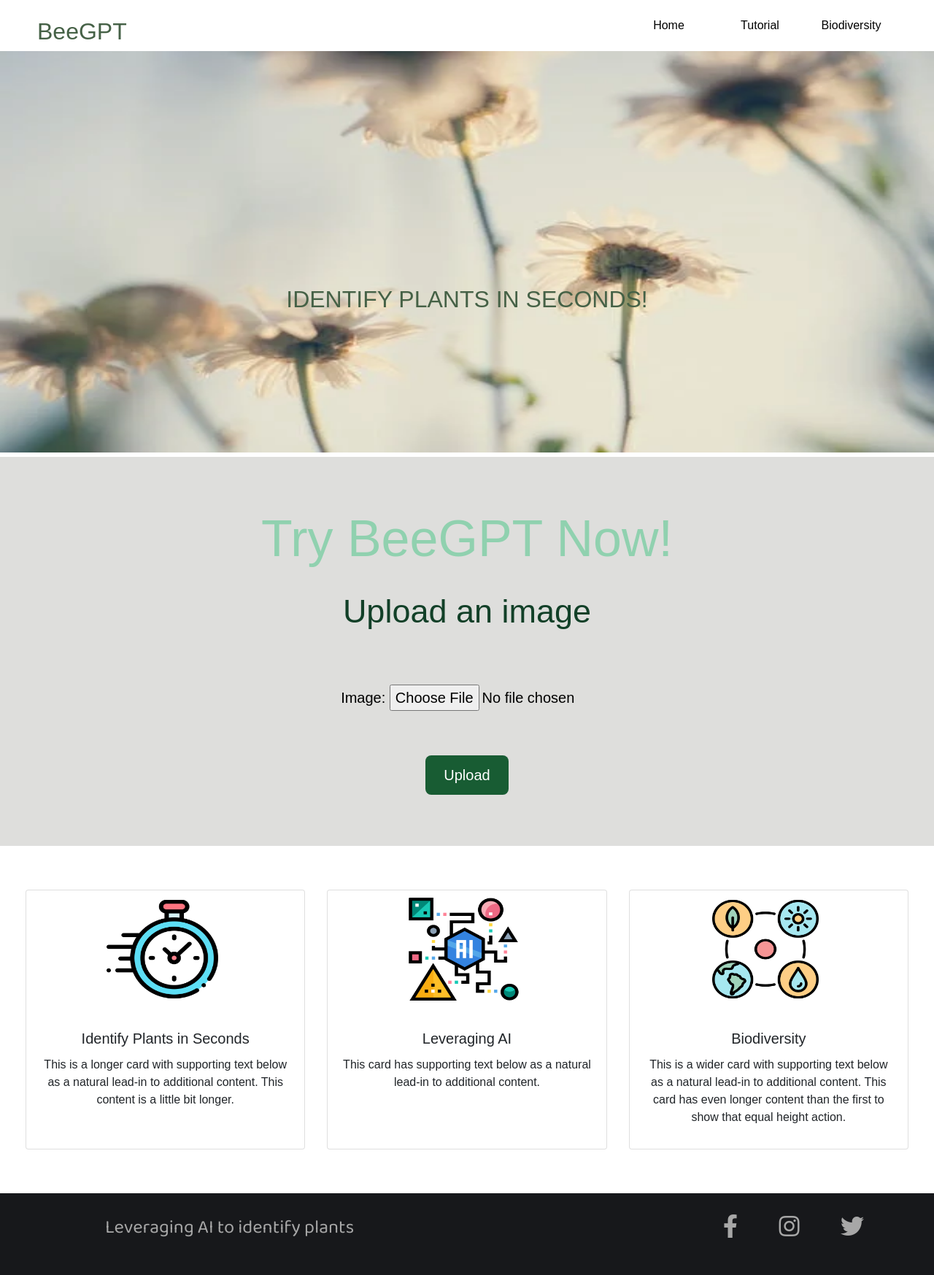
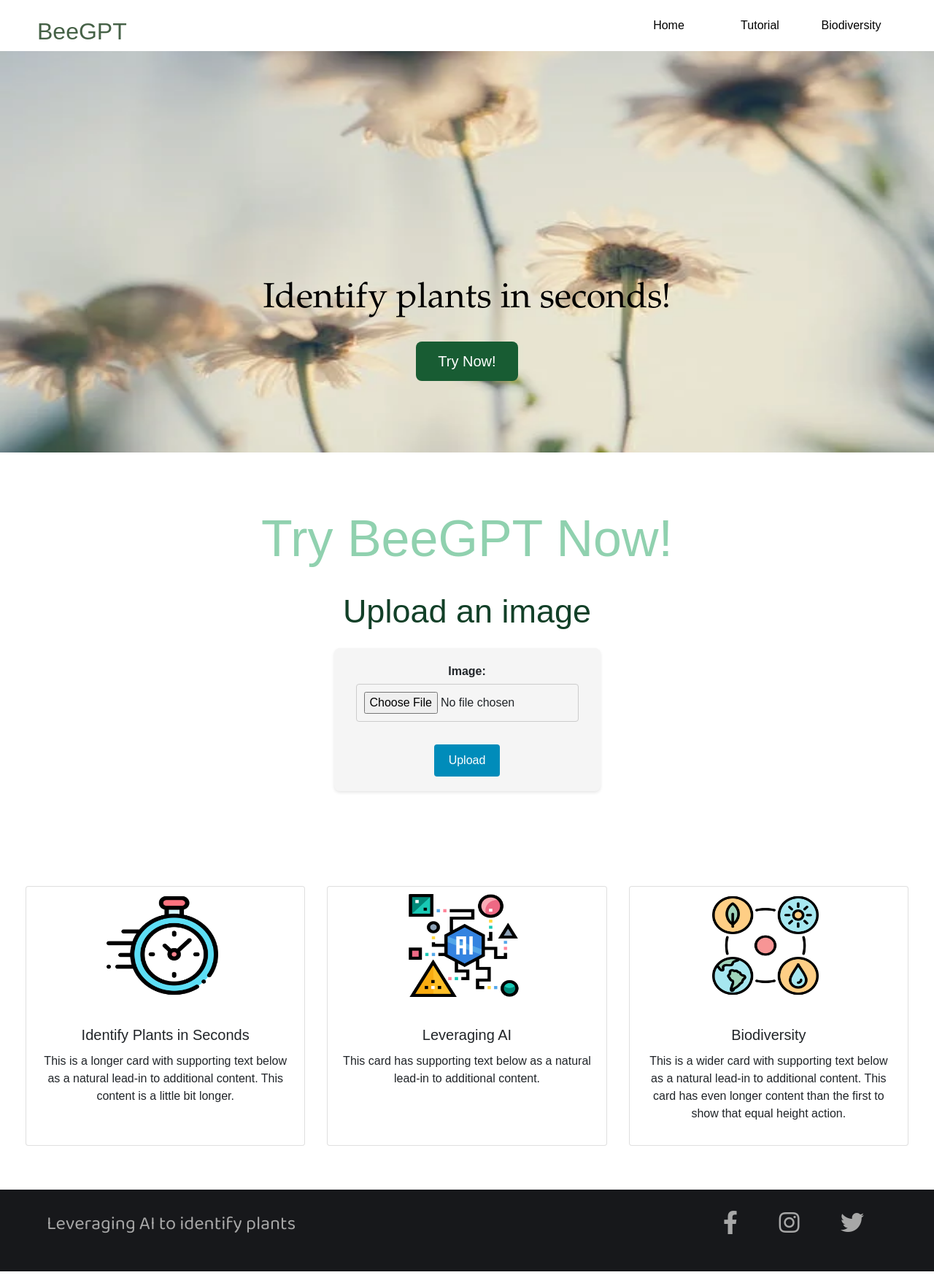
Before and after one commit to usman367/BeeGPTWebsite, a Django app: page / in a window 1280 px wide. Shown: the whole page at 73% size. Run offline with Django 4.2, Linux system fonts and the light colour scheme; some libraries are stand-ins or nearby versions; some web fonts are replaced.

Commit message:
Updated home page

```diff
--- a/plant_identifier/static/css/styles.css
+++ b/plant_identifier/static/css/styles.css
@@ -58,6 +58,7 @@
 /* For when the pointer is on the navbar */
 .navbar-links:hover {
   color: #80e08d;
+  text-decoration: none;
   transition: all 0.3s ease;/* Wait a bit and then change the color */
   /*This transition is also then needed in the navbar_links to make it work*/
 }
@@ -75,23 +76,48 @@
   height: 100%;
 }
 
+.image-container-content{
+  display: flex;
+  flex-direction: column;
+  justify-content: center;
+  align-items: center;
+}
+
 .overlay-text {
   margin-top: 65px;
   position: absolute;
   top: 50%;
   left: 50%;
   transform: translate(-50%, -50%);
-  color: #456146;
-  padding: 4px 8px;
-  font-size: 30px;
+  color: #000000;
+  padding: 0px 0px;
+  font-family: Garamond, serif;
   text-align: center;
-  font-size: 2rem;
+  font-size: 3rem;
   /* background-color: #000000; */ /* text background removed for now*/
+}
+
+.image-container-btn{
+    color: #FFFFFF;
+    font-size: 20px;
+    outline: none;
+    border: none;
+    border-radius: 8px;
+    cursor: pointer;
+    background: #185c33;
+    padding: 12px 30px;
+    position: absolute;
+    margin-bottom: 250px;
+}
+
+.image-container-btn:hover {
+  color: #FFFFFF;
+  text-decoration: none;
 }
 
 /*Upload an image Section*/
 .main {
-  background: #dededc;
+  background: #FFFFFF;
   padding: 70px 0;
 }
 
@@ -123,23 +149,42 @@
 }
 
 .main-form {
-    margin-top: 50px;
-    margin-left: 100px;
-    color: #000000;
-    font-size: 20px;
+  max-width: 600px;
+  margin: auto;
+  padding: 20px;
+  background-color: #f5f5f5;
+  border-radius: 8px;
+  box-shadow: 0 2px 4px rgba(0, 0, 0, 0.1);
+}
+
+.main-form input[type="text"],
+.main-form input[type="file"],
+.main-form textarea {
+  width: calc(100% - 20px); /* Adjusts based on padding */
+  padding: 10px;
+  margin-bottom: 15px;
+  border: 1px solid #ccc;
+  border-radius: 4px;
+}
+
+.main-form label {
+  display: block;
+  margin-bottom: 5px;
+  font-weight: bold;
 }
 
 .upload-btn {
-    color: #FFFFFF;
-    font-size: 20px;
-    border: none;
-    border-radius: 8px;
-    cursor: pointer;
-    background: #185c33;
-    margin-top: 40px;
-    margin-right: 100px;
-    padding: 12px 25px;
-    outline: none;
+  background-color: #008cba;
+  color: white;
+  padding: 10px 20px;
+  border: none;
+  border-radius: 4px;
+  cursor: pointer;
+  font-size: 16px;
+}
+
+.upload-btn:hover {
+  background-color: #007ba7;
 }
 
 .extra-info{
@@ -152,7 +197,6 @@
     height: 40%;
     margin: 10px 0px 20px 110px;
 }
-
 
 .footer {
   background-color: #17181b;
@@ -171,7 +215,6 @@
 }
 
 .footer-description {
-  margin-left: 80px;
   font-family: "Baloo Da 2", serif;
   font-size: 1.6rem;
   color: #a7a7a7;
--- a/plant_identifier/templates/image_upload/home.html
+++ b/plant_identifier/templates/image_upload/home.html
@@ -41,10 +41,13 @@
     <!-- Intro Section -->
     <div class="image-container">
         <img src="{% static 'images/image1.webp' %}" alt="image">
-        <div class="overlay-text">IDENTIFY PLANTS IN SECONDS!</div>
+        <div class="image-container-content">
+            <div class="overlay-text">Identify plants in seconds!</div>
+            <a class="image-container-btn" href="#main-section">Try Now!</a>
+        </div>
     </div>
     <!-- Upload an image Section -->
-    <div class="main" id="home">
+    <div class="main" id="main-section">
         <div class="main-container">
             <h1 class="main-heading"> Try BeeGPT Now! </h1>
             <p class="main-description"> Upload an image </p>
```
Also changed, not shown: db.sqlite3.
